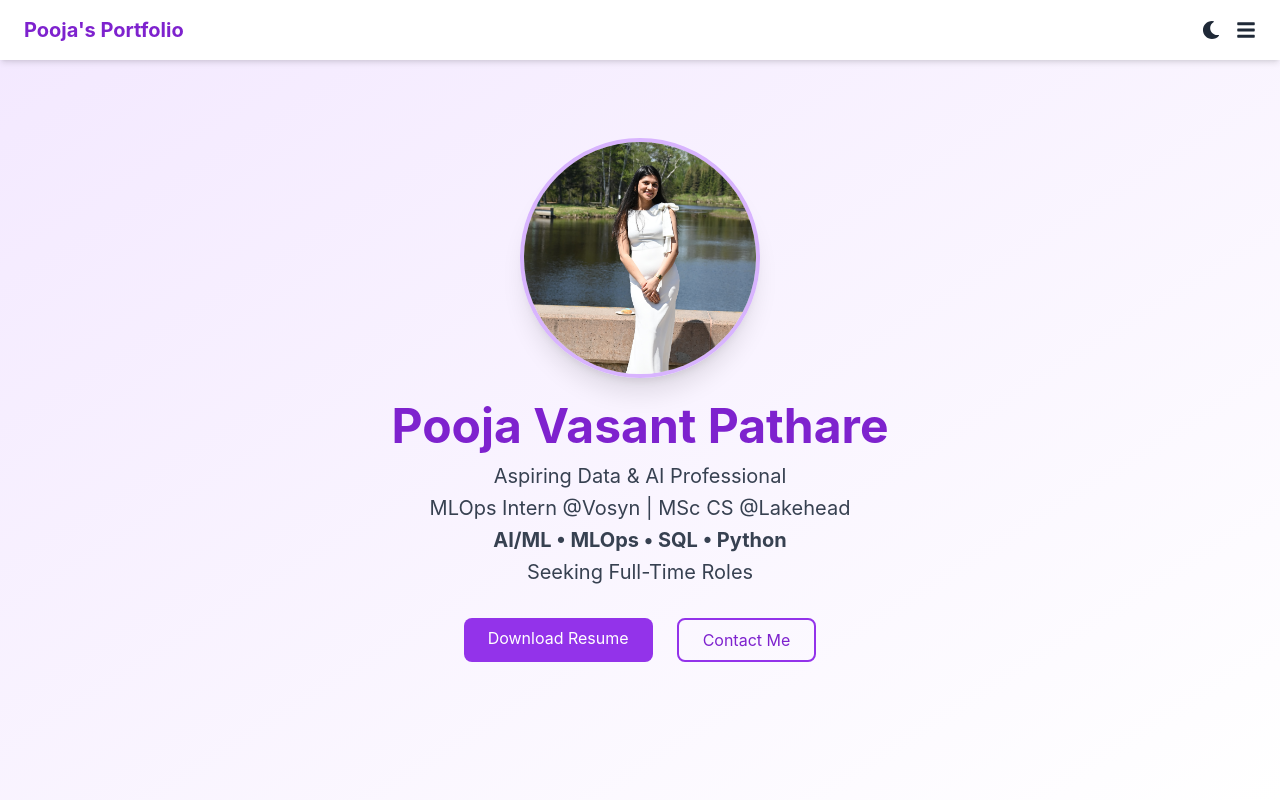
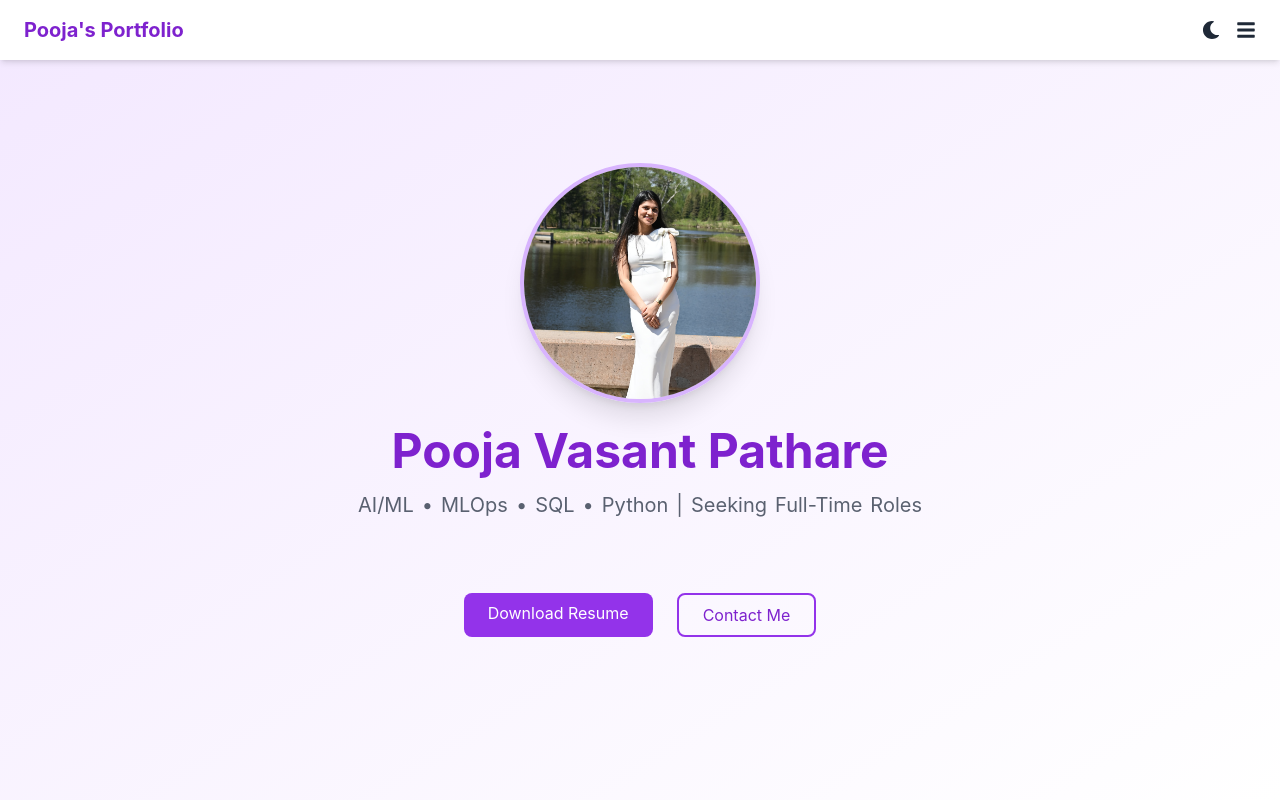
Before and after one commit to poojap13/Portfolio, a React (Vite) app: page / in a window 1280 px wide. Shown: the top 800 px of the page. Built offline with nearby package versions, Linux system fonts and the light colour scheme.

Commit message:
Update Home.jsx

```diff
--- a/src/pages/Home.jsx
+++ b/src/pages/Home.jsx
@@ -1,7 +1,30 @@
 import { motion } from "framer-motion";
-import myPhoto from "../assets/myphoto.jpg"; // Make sure this exists in src/assets
+import { useEffect, useState } from "react";
+import myPhoto from "../assets/myphoto.jpg";
 
 export default function Home() {
+  const taglines = [
+    "Aspiring Data & AI Professional | MLOps Intern @Vosyn | MSc CS @Lakehead",
+    "AI/ML • MLOps • SQL • Python | Seeking Full-Time Roles",
+  ];
+
+  const [index, setIndex] = useState(0);
+  const [show, setShow] = useState(true);
+
+  // Switch sentences every 5 seconds
+  useEffect(() => {
+    const timer = setInterval(() => {
+      setShow(false); // Fade out
+      setTimeout(() => {
+        setIndex((prev) => (prev + 1) % taglines.length);
+        setShow(true); // Fade in new
+      }, 600);
+    }, 6000);
+    return () => clearInterval(timer);
+  }, []);
+
+  const words = taglines[index].split(" ");
+
   return (
     <section
       id="home"
@@ -27,46 +50,38 @@ export default function Home() {
         Pooja Vasant Pathare
       </motion.h1>
 
-      {/* Taglines animated one-by-one */}
-      <div className="text-lg md:text-xl mt-3 text-gray-700 dark:text-gray-300 max-w-xl text-center space-y-1">
-        <motion.p
-          initial={{ opacity: 0, y: 10 }}
-          animate={{ opacity: 1, y: 0 }}
-          transition={{ delay: 0.5 }}
-        >
-          Aspiring Data & AI Professional
-        </motion.p>
-        <motion.p
-          initial={{ opacity: 0, y: 10 }}
-          animate={{ opacity: 1, y: 0 }}
-          transition={{ delay: 0.9 }}
-        >
-          MLOps Intern @Vosyn | MSc CS @Lakehead
-        </motion.p>
-        <motion.p
-          initial={{ opacity: 0, y: 10 }}
-          animate={{ opacity: 1, y: 0 }}
-          transition={{ delay: 1.3 }}
-        >
-          <strong>AI/ML • MLOps • SQL • Python</strong>
-        </motion.p>
-        <motion.p
-          initial={{ opacity: 0, y: 10 }}
-          animate={{ opacity: 1, y: 0 }}
-          transition={{ delay: 1.7 }}
-        >
-          Seeking Full-Time Roles
-        </motion.p>
-      </div>
+      {/* Tagline */}
+      <motion.div
+        className="text-lg md:text-xl mt-4 text-gray-700 dark:text-gray-300 max-w-2xl text-center min-h-[70px]"
+        initial={{ opacity: 0 }}
+        animate={{ opacity: show ? 1 : 0 }}
+        transition={{ duration: 0.5 }}
+      >
+        <div className="flex flex-wrap justify-center">
+          {words.map((word, i) => (
+            <motion.span
+              key={i}
+              className="mx-1"
+              initial={{ opacity: 0, y: 10 }}
+              animate={{ opacity: 1, y: 0 }}
+              transition={{
+                delay: i * 0.15,
+                duration: 0.3,
+              }}
+            >
+              {word}
+            </motion.span>
+          ))}
+        </div>
+      </motion.div>
 
       {/* Buttons */}
       <motion.div
         className="mt-8 flex gap-6"
         initial={{ y: 20, opacity: 0 }}
         animate={{ y: 0, opacity: 1 }}
-        transition={{ delay: 2.1 }}
+        transition={{ delay: 0.7 }}
       >
-        {/* Download Resume */}
         <a
           href="/pooja_resume.pdf"
           download="Pooja_Pathare_Resume.pdf"
@@ -75,7 +90,6 @@ export default function Home() {
           Download Resume
         </a>
 
-        {/* Contact Me */}
         <a
           href="#contact"
           className="border-2 border-purple-600 text-purple-700 dark:text-purple-300 px-6 py-2 rounded-lg hover:bg-purple-100 dark:hover:bg-gray-700 transition duration-300"
```
